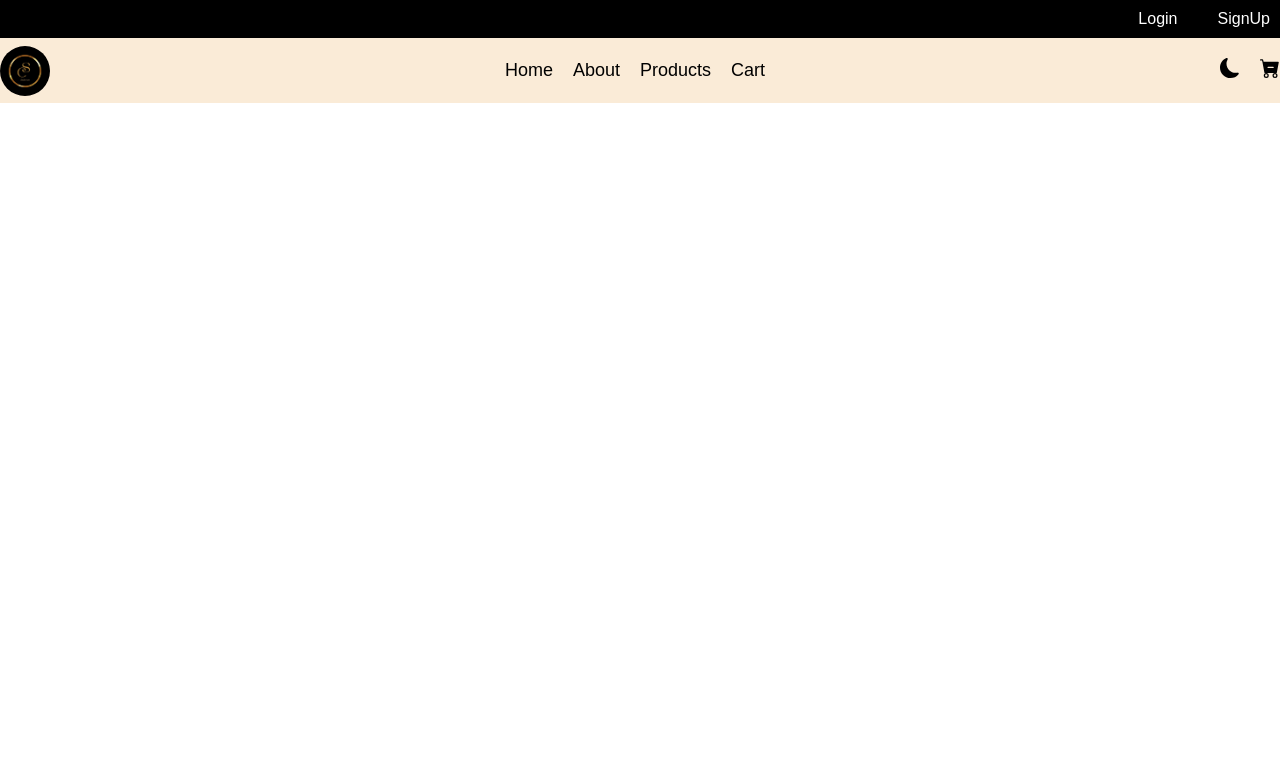
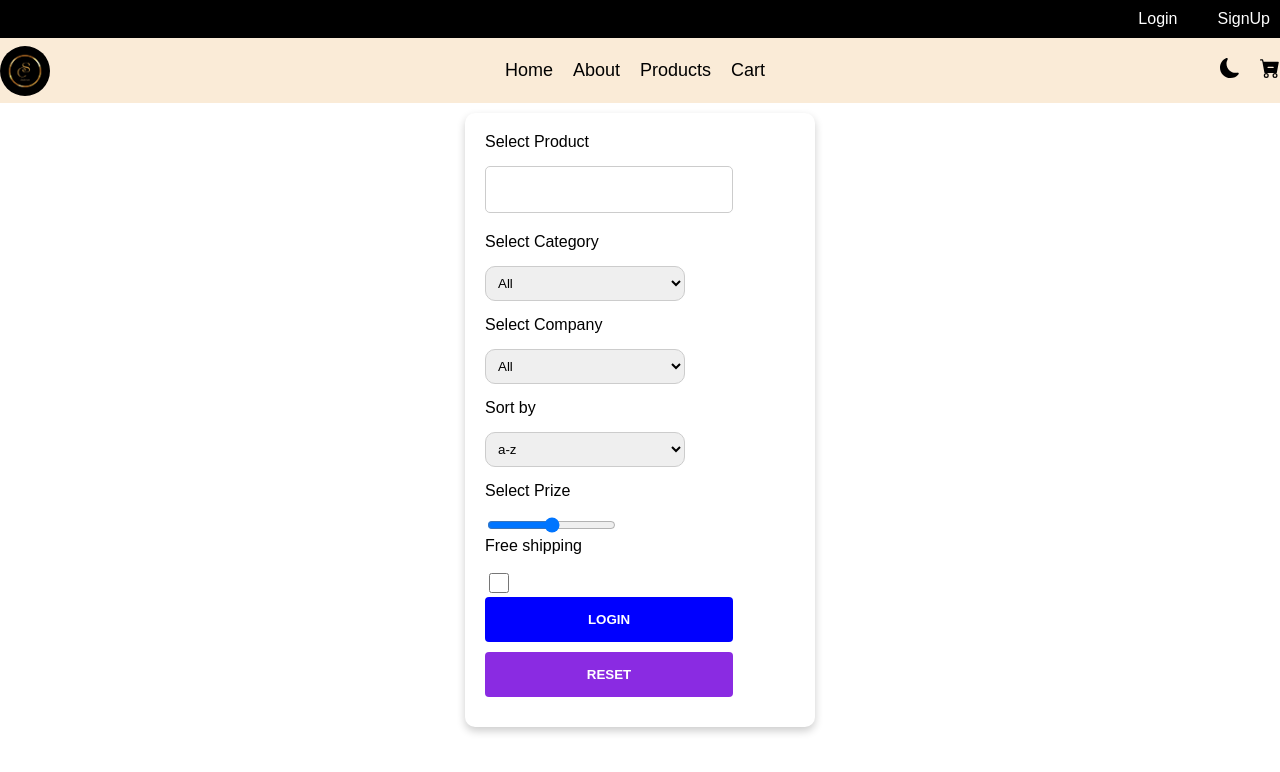
Before and after one commit to Ramakrishnahm/react-projects-1, a React (Create React App) app: page /option in a window 1280 px wide. Shown: the top 772 px of the page. Built offline with nearby package versions, Linux system fonts and the light colour scheme.

Commit message:
fix the product page

```diff
--- a/src/App.js
+++ b/src/App.js
@@ -6,10 +6,10 @@ import SignUp from "./components/signup/Signup";
 import About from "./components/navbar/About";
 import Home from "./components/navbar/Home";
 import Cart from "./components/navbar/Cart";
-import { BrowserRouter, Route, Routes } from "react-router-dom";
+import { BrowserRouter, Form, Route, Routes } from "react-router-dom";
 import Store from "./components/navbar/Store";
 import NavBar from "./components/navbar/Navbar";
-
+import FormSelect from "./components/Option/Form";
 function App() {
   return (
     <div className="App">
@@ -25,6 +25,7 @@ function App() {
           <Route exact path="/products" element={<Products />} />
           <Route exact path="/login" element={<LoginForm />} />
           <Route exact path="/signup" element={<SignUp />} />
+          <Route exact path="/option" element={<FormSelect />} />
         </Routes>
       </BrowserRouter>
     </div>
--- /dev/null
+++ b/src/components/Option/Form.js
@@ -0,0 +1,106 @@
+import { useState } from "react";
+const FormSelect = () => {
+  const [form, setForm] = useState({
+    selectProduct: "",
+    selectCompany: "",
+    selectCategory: "",
+    sortby: "",
+    selectPrize: "",
+    shipping: "",
+  });
+  const [options2] = useState(["All", "tables", "chairs", "kids"]);
+  const [options1] = useState(["All", "Luxora", "Artifex", "Comfora"]);
+  const [options3] = useState(["a-z", "z-a", "A-Z", "Z-A"]);
+
+  const handleChange = (ev) => {
+    const { name, value, checked, type } = ev && ev.target;
+    setForm((prev) => ({
+      ...prev,
+      [name]: type == "checkbox" || type == "radio" ? checked : value,
+    }));
+  };
+  function handleSubmit(event) {
+    event.preventDefault();
+    console.log(form);
+    setForm({
+      selectProduct: "",
+      selectCompany: "",
+      selectCategory: "",
+      sortby: "",
+      selectPrize: "",
+      shipping: "",
+    });
+  }
+  return (
+    <>
+      <form className="login-form" onSubmit={handleSubmit}>
+        <label className="form-label">Select Product</label>
+        <input
+          className="form-input"
+          name="selectProduct"
+          type="text"
+          value={form.selectProduct}
+          onChange={handleChange}
+        />
+        <label className="form-label">Select Category</label>
+        <select
+          className="form-option"
+          value={form.selectCategory}
+          name="selectCategory"
+          onChange={handleChange}
+        >
+          {options2.map((option) => (
+            <option key={option}>{option}</option>
+          ))}
+        </select>
+        <label className="form-label">Select Company</label>
+        <select
+          className="form-option"
+          value={form.selectCompany}
+          name="selectCompany"
+          onChange={handleChange}
+        >
+          {options1.map((option) => (
+            <option key={option}>{option}</option>
+          ))}
+        </select>
+        <label className="form-label">Sort by</label>
+        <select
+          className="form-option"
+          value={form.sortby}
+          onChange={handleChange}
+          name="sortby"
+        >
+          {options3.map((option) => (
+            <option key={option}>{option}</option>
+          ))}
+        </select>
+        <label className="form-label">Select Prize</label>
+        <input
+          type="range"
+          value={form.selectPrize}
+          name="selectPrize"
+          min="0"
+          max="100"
+          onChange={handleChange}
+        />
+        <label className="form-label">Free shipping</label>
+        <input
+          style={{ width: "20px", height: "20px" }}
+          type="checkbox"
+          value={form.shipping}
+          name="shipping"
+          onChange={handleChange}
+        />
+        <br />
+        <button className="form-button login" type="submit">
+          Login
+        </button>
+        <button className="form-button guest" type="submit">
+          Reset
+        </button>
+      </form>
+    </>
+  );
+};
+export default FormSelect;
--- a/src/components/main/Main.js
+++ b/src/components/main/Main.js
@@ -1,4 +1,4 @@
-import NavBar from "../navbar/Navbar";
+// import NavBar from "../navbar/Navbar";
 import { Link } from "react-router-dom";
 import Products from "../products/Products";
 import React from "react";
```
